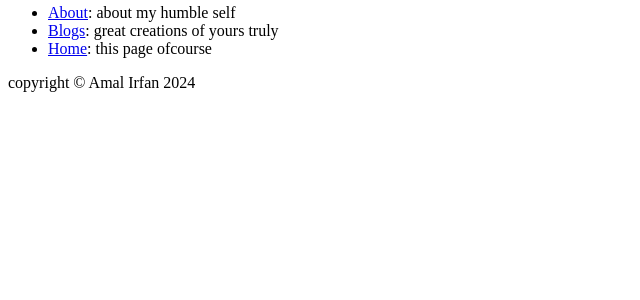
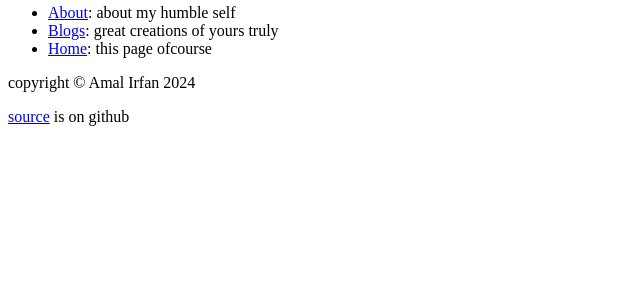
Before and after one commit to AmalIrfan/Cherry, a Django app: page / in a window 1280 px wide. Shown: the part 178-478 px from the top of the page, without its empty margins (0-640 px from the left). Run offline with Django 4.2, Linux system fonts and the light colour scheme.

Commit message:
Add link to github 1

```diff
--- a/pages/templates/pages/base.html
+++ b/pages/templates/pages/base.html
@@ -7,5 +7,8 @@
 <p>
 copyright &copy; Amal Irfan 2024
 </p>
+<p>
+<a href="https://github.com/AmalIrfan/Cherry/">source</a> is on github
+</p>
 </footer>
 </body>
```
